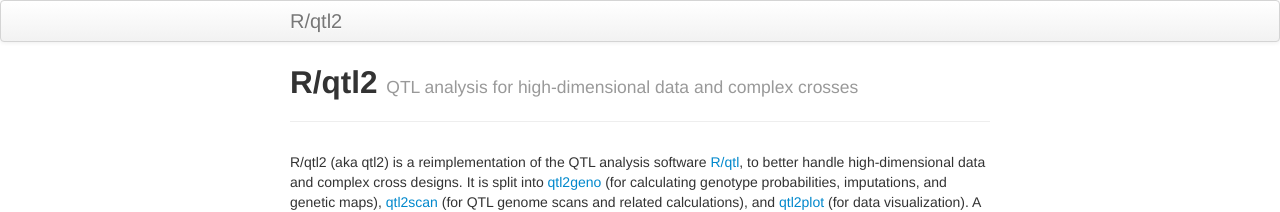
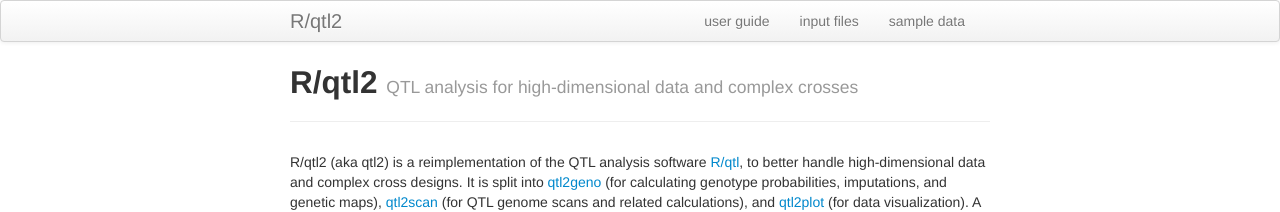
Before and after one commit to rqtl/qtl2, a Jekyll site: the page built from index.md, in a window 1280 px wide. Shown: the top 212 px of the page. Built offline with Jekyll 4.4.1, drawn with Linux system fonts in a browser that asks for light colours.

Commit message:
Add navbar

```diff
--- a/_includes/themes/twitter/default.html
+++ b/_includes/themes/twitter/default.html
@@ -32,6 +32,13 @@
       <div class="navbar-inner">
         <div class="container-narrow">
           <a class="brand" href="{{ HOME_PATH }}">{{ site.title }}</a>
+
+          <ul class="nav">
+              <li><a href="{{ BASE_PATH }}/assets/vignettes/user_guide.html">user guide</a></li>
+              <li><a href="{{ BASE_PATH }}/assets/vignettes/input_files.html">input files</a></li>
+              <li><a href="{{ BASE_PATH }}/pages/sampledata.html">sample data</a></li>
+          </ul>
+
         </div>
       </div>
     </div>
```
